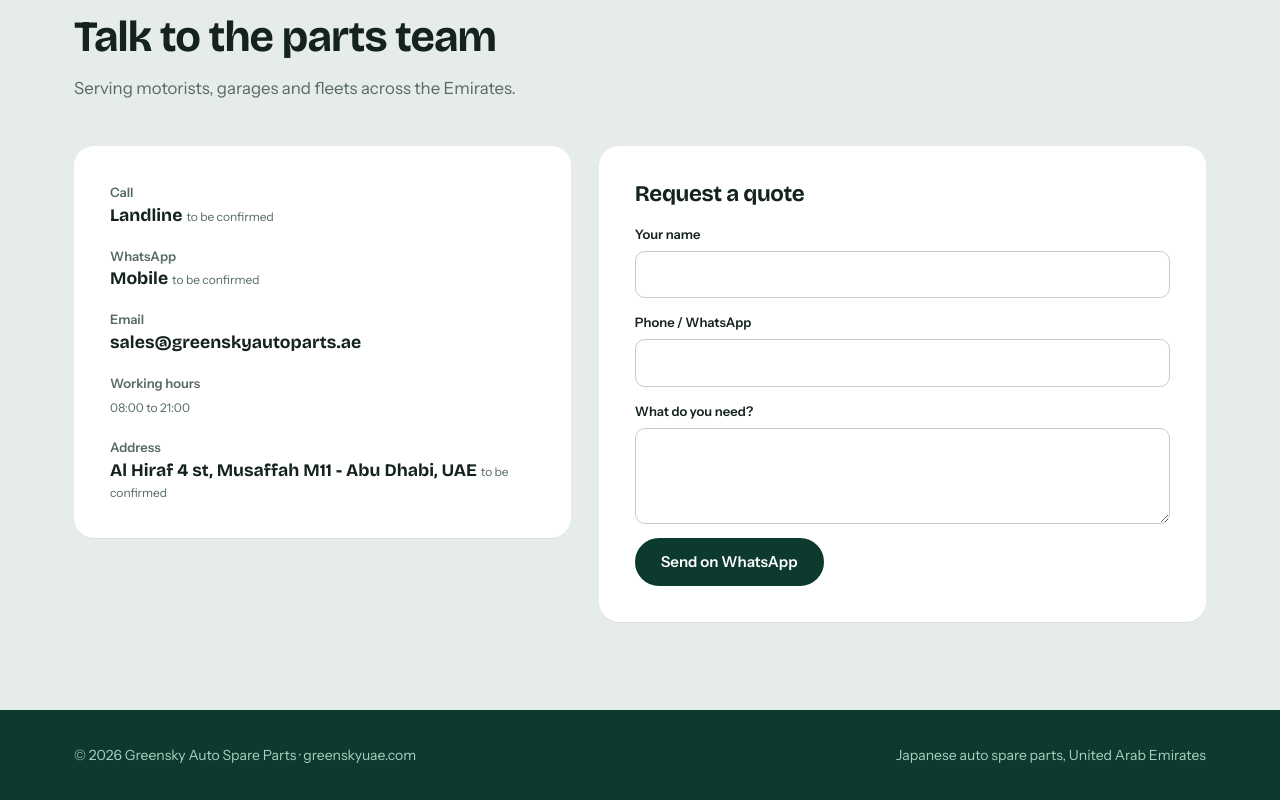
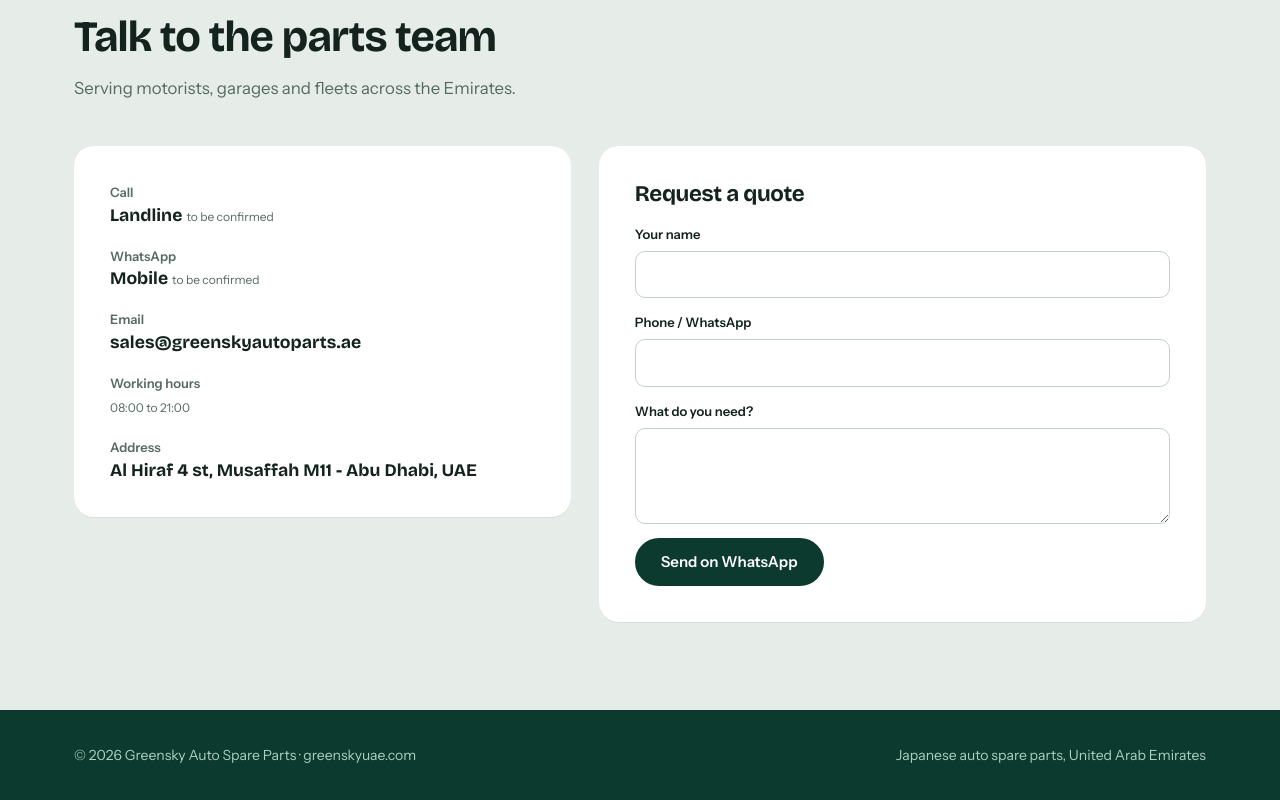
Before and after one commit to greenskyae/website, a plain HTML site: page greensky-website-redesign/index.html in a window 1280 px wide. Shown: the part 4564-5364 px from the top of the page. Drawn offline with nearby package versions, Linux system fonts and the light colour scheme.

Commit message:
Add files via upload

```diff
--- a/greensky-website-redesign/index.html
+++ b/greensky-website-redesign/index.html
@@ -197,7 +197,7 @@ footer .wrap{display:flex;justify-content:space-between;gap:12px;flex-wrap:wrap}
      <dt>WhatsApp</dt><dd><a href="https://wa.me/971500000000">Mobile <span class="tbc">to be confirmed</span></a></dd>
      <dt>Email</dt><dd><a href="mailto:sales@greenskyautoparts.ae">sales@greenskyautoparts.ae</a></dd>
      <dt>Working hours</dt><dd><span class="tbc">08:00 to 21:00</span></dd>
-     <dt>Address</dt><dd>Al Hiraf 4 st, Musaffah M11 - Abu Dhabi, UAE <span class="tbc">to be confirmed</span></dd>
+     <dt>Address</dt><dd>Al Hiraf 4 st, Musaffah M11 - Abu Dhabi, UAE <span class="tbc"></span></dd>
     </dl>
     <form class="panel" id="quote-form">
      <h3 style="margin-bottom:18px;font-size:1.4rem">Request a quote</h3>
```
